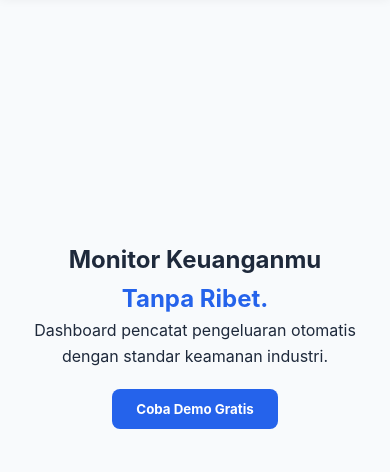
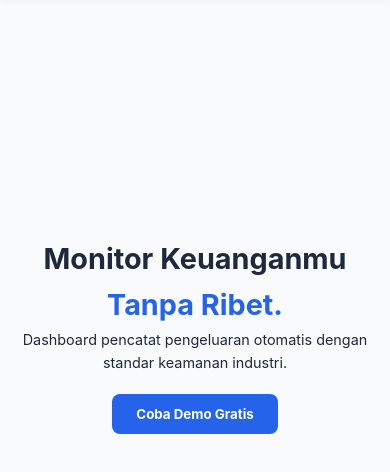
Before and after one commit to sultonhasan017-hub/finance-app-landing, a plain HTML site: page index.html in a window 390 px wide. Shown: the part 60-532 px from the top of the page. Drawn offline with Linux system fonts and the light colour scheme.

Commit message:
fix: make hero section responsive

```diff
--- a/css/style.css
+++ b/css/style.css
@@ -4,6 +4,18 @@
     --dark-color : #1e293b;
     --light-bg: #f8fafc;
     --white: #ffffff;
+}
+
+@media (max-width: 768px) {
+    .hero h1 {
+        font-size: 1.8rem;
+    }
+    .hero p {
+        font-size: 0.9rem;
+    }
+    header {
+        padding: 1rem 20px;
+    }
 }
 
 /* 2. Reset Margin & Padding */
```
